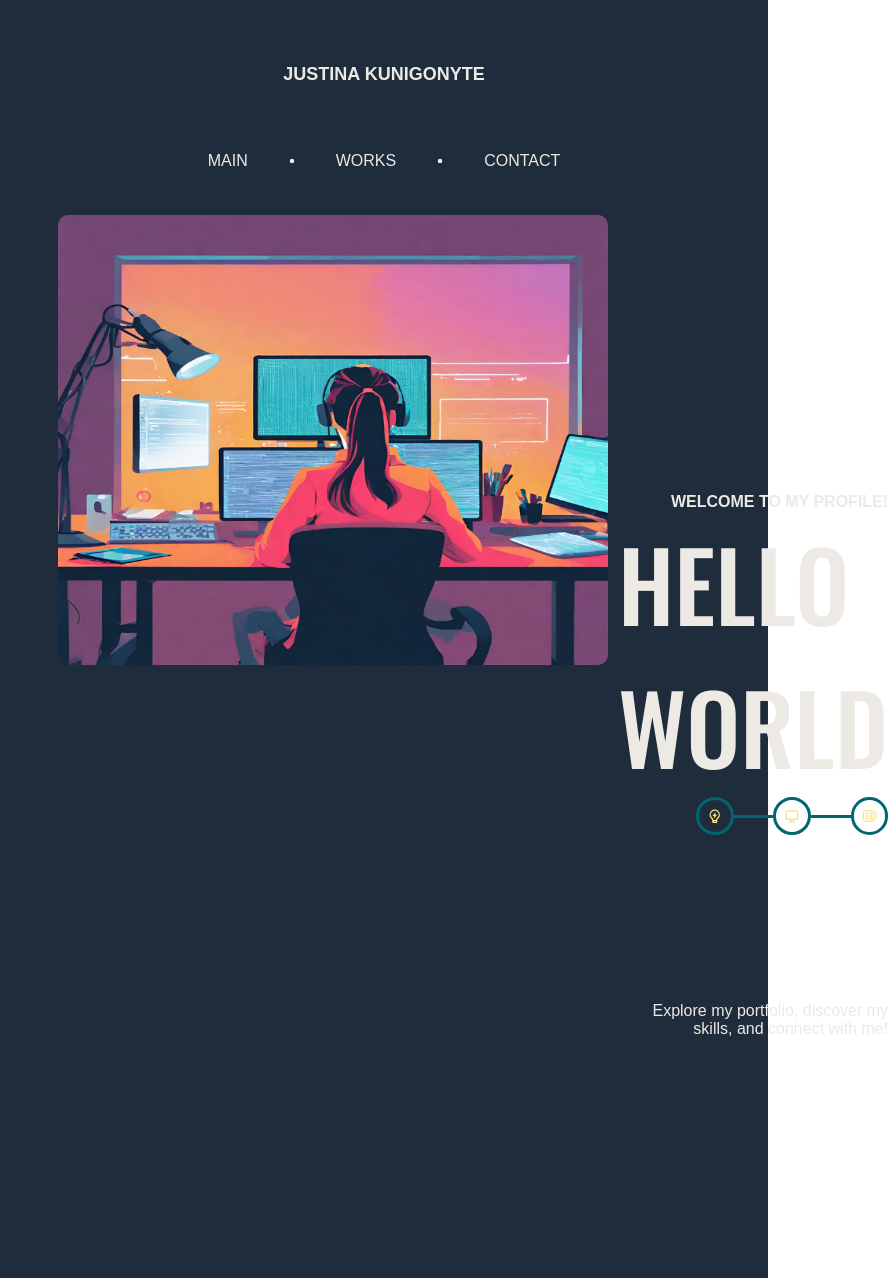
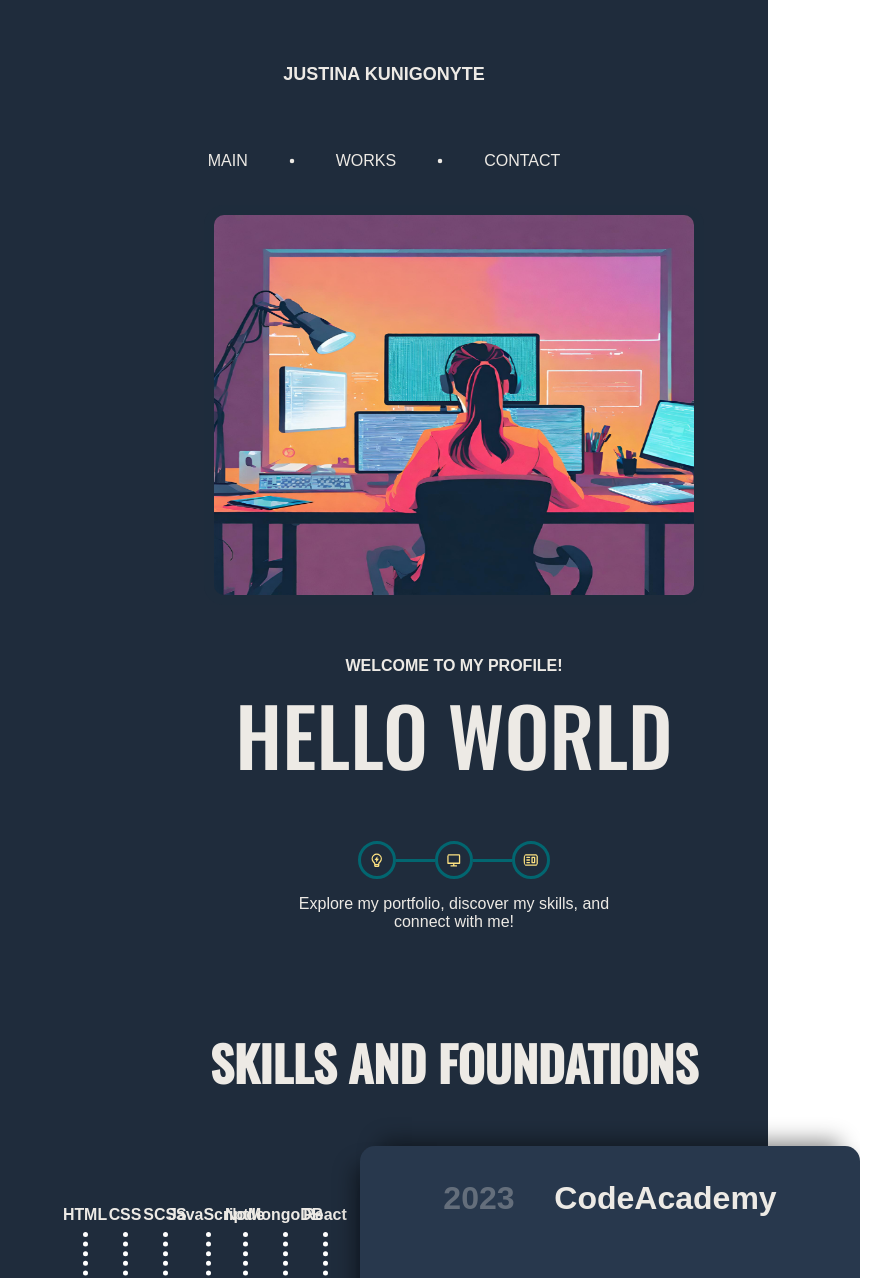
Before and after one commit to justinakun/myportfolio, a React (Vite) app in the folder client/: page / in a window 768 px wide. Shown: the top 1278 px of the page, 888 px wide, since content can reach past the window. Built offline with nearby package versions, Linux system fonts and the light colour scheme; a web font is replaced by a local one.

Commit message:
added main page responsiveness

```diff
--- a/client/src/components/Hero/Hero.scss
+++ b/client/src/components/Hero/Hero.scss
@@ -48,7 +48,7 @@
     }
 }
 
-@media screen and (max-width: 640px){
+@media screen and (max-width: 599px){
     .hero-container{
         grid-template-columns: 1fr;
         justify-items: center;
@@ -85,3 +85,103 @@
         }
     }
 }
+
+@media screen and (min-width: 600px) and (max-width: 767px){
+    .hero-container{
+        grid-template-columns: 1fr;
+        justify-items: center;
+
+        .hero-image-container {
+            .hero-image{
+                width: 450px;
+                height: 350px;
+            }
+        }
+
+        .hero-description {
+            grid-template-rows: auto;
+            justify-items: center;
+            padding-top: 3rem;
+            padding-bottom: 3rem;
+
+            .hero-description-middle{
+                font-size: 5rem;
+                padding-bottom: 4rem;
+            }
+
+            .hero-beads {
+                padding-bottom: 1.5rem;
+            }
+
+            .hero-description-bottom{
+                text-align: center;
+                justify-self: center;
+            }
+        }
+    }
+}
+
+@media screen and (min-width: 768px) and (max-width: 991px){
+    .hero-container {
+        grid-template-columns: 1fr;
+        justify-items: center;
+
+        .hero-image-container {
+            .hero-image{
+                width: 480px;
+                height: 380px;
+            }
+        }
+
+        .hero-description {
+            grid-template-rows: auto;
+            justify-items: center;
+            padding-top: 3rem;
+            padding-bottom: 6rem;
+
+            .hero-description-middle{
+                font-size: 5rem;
+            }
+
+            .hero-description-bottom{
+                text-align: center;
+                justify-self: center;
+                width: 350px;
+            }
+
+            .hero-beads {
+                padding-top: 3rem;
+                padding-bottom: 1rem;
+            }
+
+        }
+
+    }
+}
+
+@media screen and (min-width: 992px) and (max-width: 1250px){
+    .hero-container{
+        padding-bottom: 6rem;
+        .hero-image-container{
+            .hero-image{
+                width: 450px;
+                height: 380px;
+            }
+        }
+
+        .hero-description {
+            grid-template-rows: auto;
+            padding-top: 2rem;
+
+            .hero-description-middle{
+                font-size: 4.5rem;
+                text-align: end;
+            }
+
+            .hero-beads {
+                padding-bottom: 1rem;
+            }
+
+        }
+    }
+}
```
